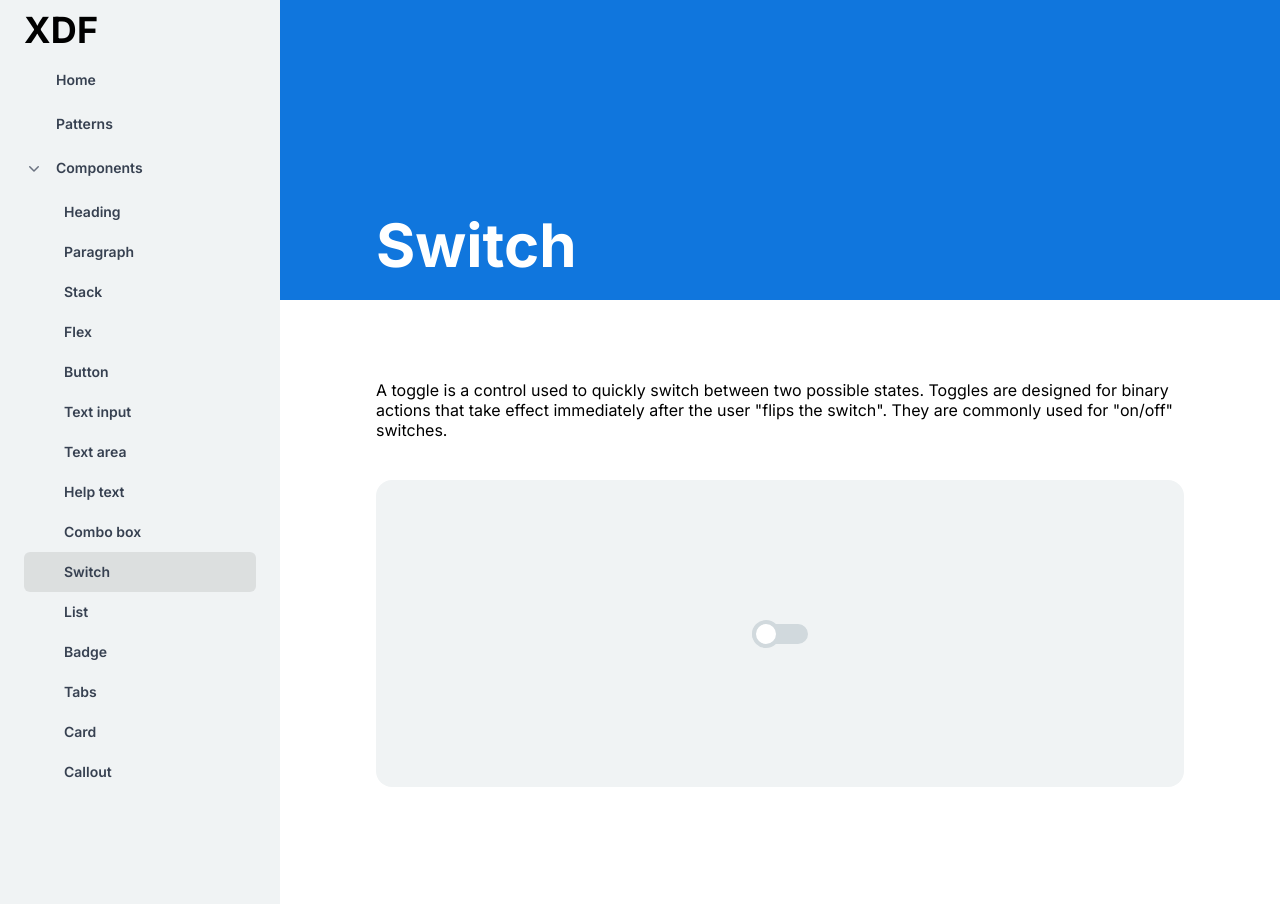
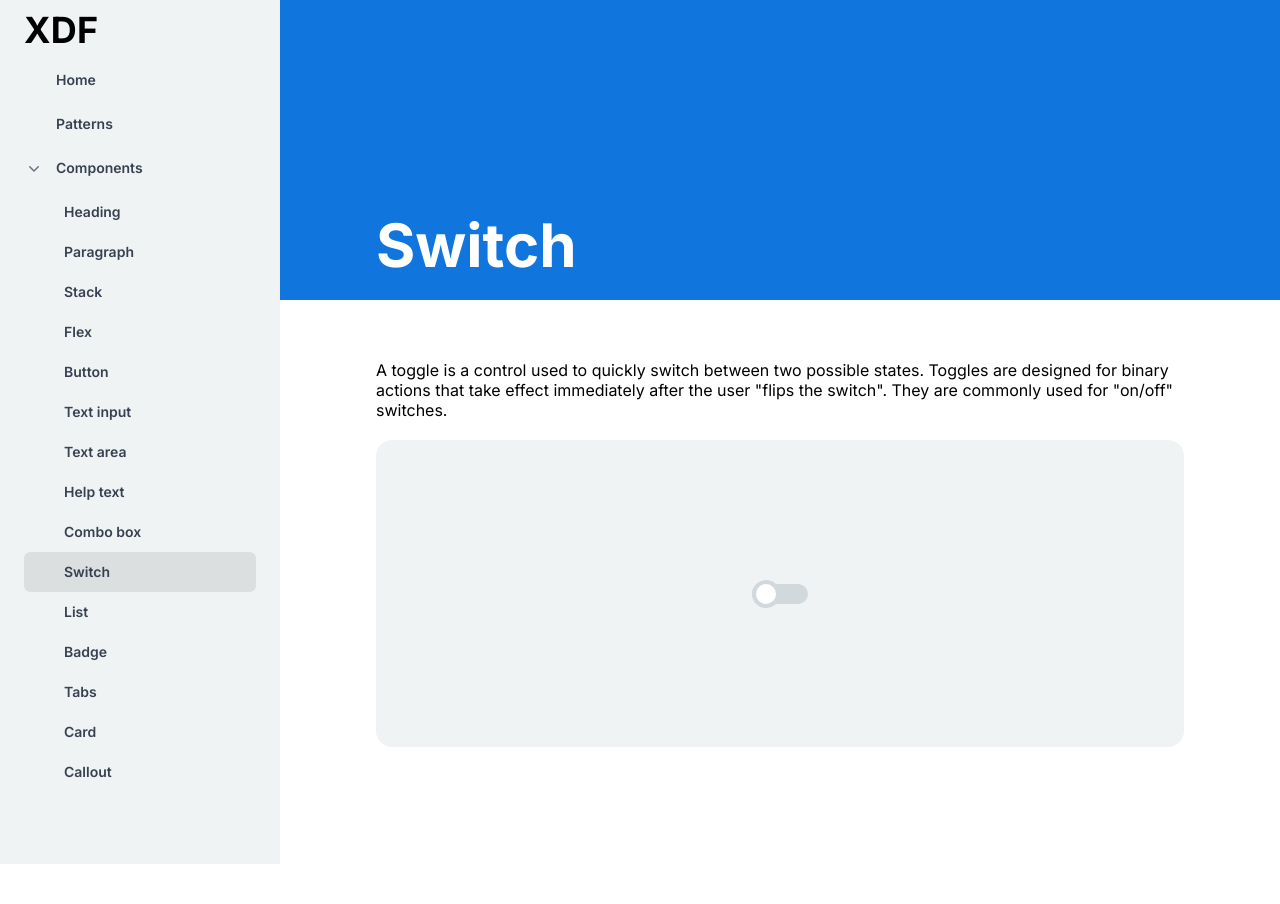
Before and after one commit to totisama/design-system, a Next.js app: page /components/switch in a window 1280 px wide. After the commit the page ends 864 px from the top, so only its background shows below. Built offline with nearby package versions, Linux system fonts and the light colour scheme.

Commit message:
use playground component

```diff
--- a/src/app/components/switch/page.tsx
+++ b/src/app/components/switch/page.tsx
@@ -1,4 +1,5 @@
 import { PageWrapper } from '@/components/page-wrapper'
+import { Playground } from '@/components/playground'
 import { Switch } from '@/components/switch'
 import { Text } from '@/components/text'
 import type React from 'react'
@@ -6,7 +7,7 @@ import type React from 'react'
 export default function SwitchPage() {
   return (
     <PageWrapper name='Switch'>
-      <section className='w-full my-10'>
+      <section className='w-full my-5'>
         <Text as='p'>
           A toggle is a control used to quickly switch between two possible
           states. Toggles are designed for binary actions that take effect
@@ -14,11 +15,9 @@ export default function SwitchPage() {
           commonly used for &quot;on/off&quot; switches.
         </Text>
       </section>
-      <section className='h-96 w-full'>
-        <div className='w-full bg-[#F0F3F4] h-4/5 flex items-center justify-center rounded-2xl'>
-          <Switch />
-        </div>
-      </section>
+      <Playground>
+        <Switch />
+      </Playground>
     </PageWrapper>
   )
 }
```
